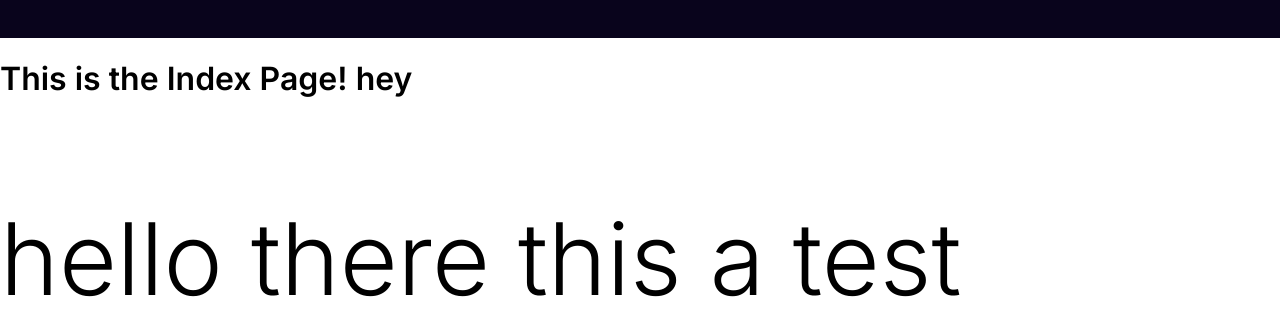
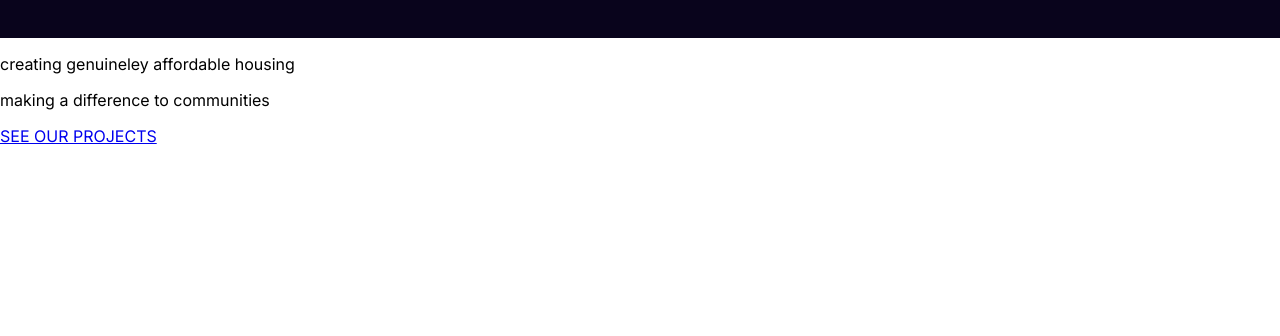
Before and after one commit to Dylaan94/point-construction, a Gatsby site: page / in a window 1280 px wide. Shown: the part 112-448 px from the top of the page. Built offline with nearby package versions, Linux system fonts and the light colour scheme; Gatsby itself is replaced by a stand-in of ours.

Commit message:
main section templated

```diff
--- /dev/null
+++ b/src/components/MainSection.js
@@ -0,0 +1,25 @@
+import React from "react";
+import { Link } from "gatsby";
+import styled from "styled-components";
+
+export default function MainSection() {
+  return (
+    <Container>
+      <TagLine>creating genuineley affordable housing</TagLine>
+      <SubTagLine>making a difference to communities</SubTagLine>
+      <SectionFooter>
+        <StyledLink to="/projects">SEE OUR PROJECTS</StyledLink>
+      </SectionFooter>
+    </Container>
+  );
+}
+
+const Container = styled.div``;
+
+const TagLine = styled.p``;
+
+const SubTagLine = styled.p``;
+
+const SectionFooter = styled.div``;
+
+const StyledLink = styled(Link)``;
--- a/src/components/Navbar.js
+++ b/src/components/Navbar.js
@@ -1,6 +1,8 @@
 /* Nav bar that utilises Gatsby-Link for page navigation.
 Clicking the point construction logo will return to home page
 Hovering over links will reduce opacity
+
+When screen size hits 1100px, will render mobile version
 */
 
 import React from "react";
--- a/src/pages/index.js
+++ b/src/pages/index.js
@@ -3,12 +3,12 @@ import styled from "styled-components";
 
 // component imports
 import Layout from "../components/Layout";
+import MainSection from "../components/MainSection";
 
 const IndexPage = () => {
   return (
     <Layout>
-      <h1> This is the Index Page! hey</h1>
-      <Para>hello there this a test</Para>
+      <MainSection />
     </Layout>
   );
 };
@@ -16,8 +16,3 @@ const IndexPage = () => {
 export default IndexPage;
 
 export const Head = () => <title>Home Page</title>;
-
-const Para = styled.p`
-  font-size: 100px;
-  font-weight: 300;
-`;
```
